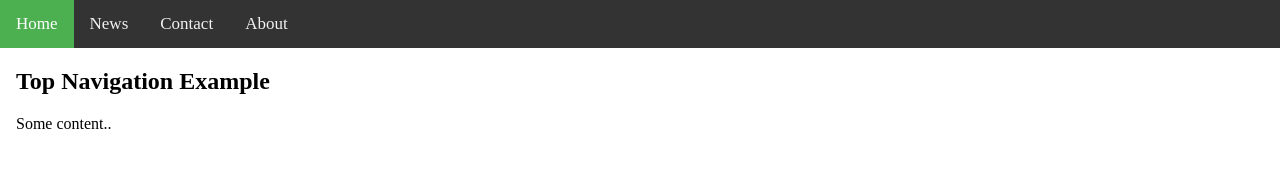
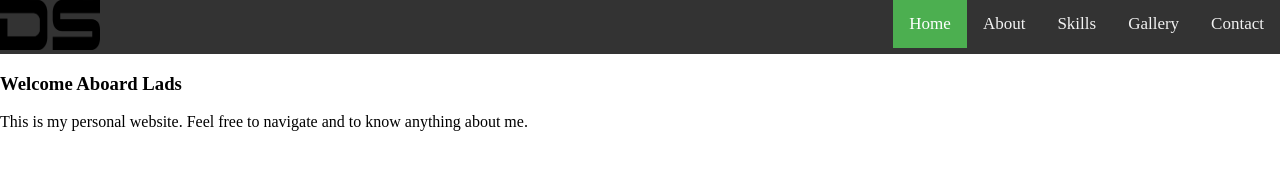
Before and after one commit to uraguide/SIAPNO_Dean_PersonalWebsite, a plain HTML site: page index.html in a window 1280 px wide. Drawn offline with Linux system fonts and the light colour scheme.

Commit message:
logo added

```diff
--- a/index.html
+++ b/index.html
@@ -7,16 +7,19 @@
 </head>
 <body>
 
+
 <div class="topnav">
-  <a class="active" href="#home">Home</a>
-  <a href="#news">News</a>
-  <a href="#contact">Contact</a>
-  <a href="#about">About</a>
+  <img src="images/HeaderLogo.png" height="50" width="100">
+  <a href="contact.html">Contact</a>
+  <a href="gallery.html">Gallery</a>
+  <a href="skills.html">Skills</a>
+  <a href="about.html">About</a>
+  <a class="active" href="index.html">Home</a>
 </div>
 
-<div style="padding-left:16px">
-  <h2>Top Navigation Example</h2>
-  <p>Some content..</p>
+<div class="main">
+	<h3> Welcome Aboard Lads </h3>
+	<p> This is my personal website. Feel free to navigate and to know anything about me. </p>
 </div>
 
 </body>
--- a/styles/style.css
+++ b/styles/style.css
@@ -3,10 +3,11 @@ body {margin:0;}
 .topnav {
   overflow: hidden;
   background-color: #333;
+
 }
 
 .topnav a {
-  float: left;
+  float: right;
   display: block;
   color: #f2f2f2;
   text-align: center;
@@ -24,3 +25,8 @@ body {margin:0;}
     background-color: #4CAF50;
     color: white;
 }
+
+.main {
+	float: center;
+
+}
```
